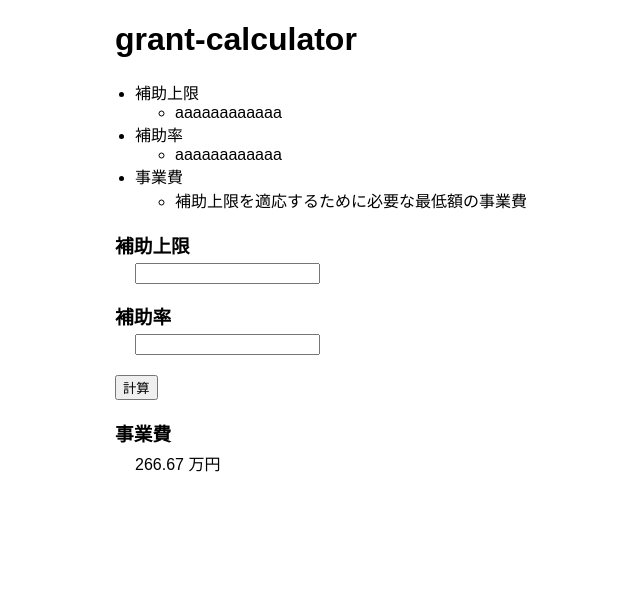
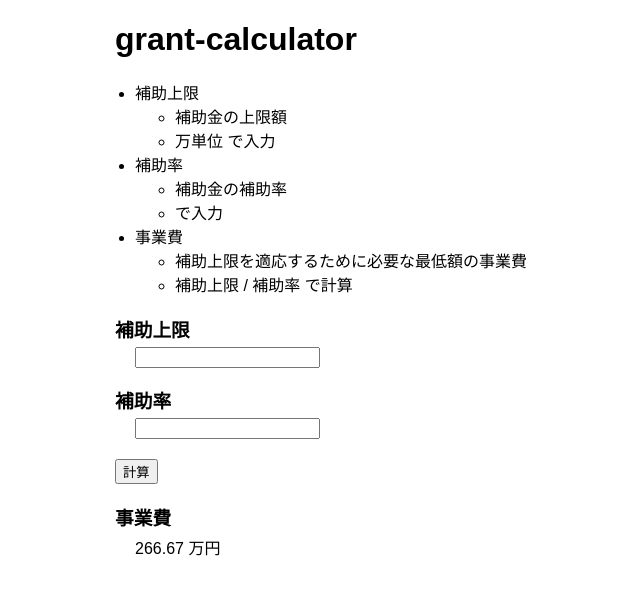
Before and after one commit to wasabina67/grant-calculator, a React (Create React App) app: page / in a window 1280 px wide. Shown: the top 594 px of the page, without its empty margins (275-915 px from the left). Built offline with nearby package versions, Linux system fonts and the light colour scheme.

Commit message:
Update src/App.js

```diff
--- a/src/App.js
+++ b/src/App.js
@@ -5,15 +5,18 @@ function App() {
       <ul style={{ padding: "0px 0px 0px 20px" }}>
         <li>補助上限</li>
         <ul>
-          <li>aaaaaaaaaaaa</li>
+          <li>補助金の上限額</li>
+          <li>万単位 で入力</li>
         </ul>
         <li>補助率</li>
         <ul>
-          <li>aaaaaaaaaaaa</li>
+          <li>補助金の補助率</li>
+          <li>で入力</li>
         </ul>
         <li>事業費</li>
         <ul>
           <li>補助上限を適応するために必要な最低額の事業費</li>
+          <li>補助上限 / 補助率 で計算</li>
         </ul>
       </ul>
       <div>
```
